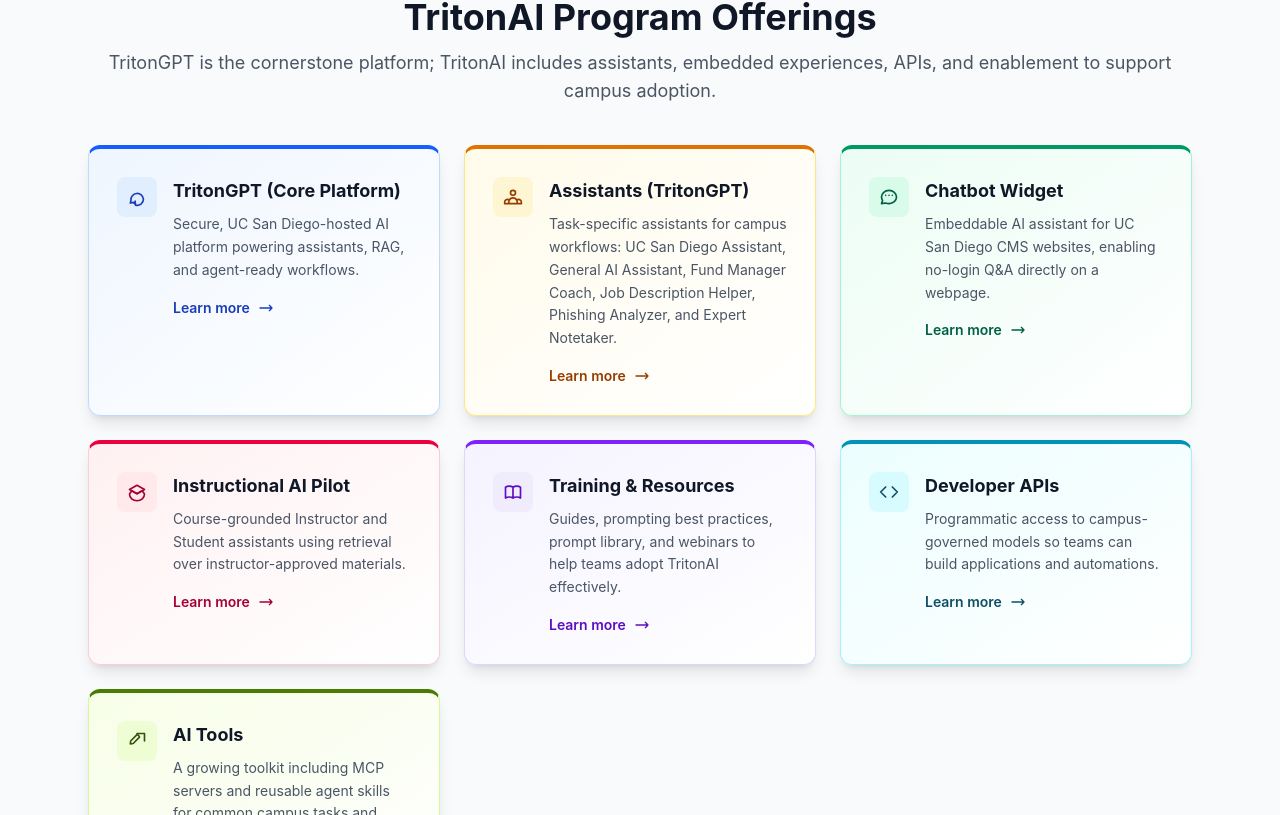
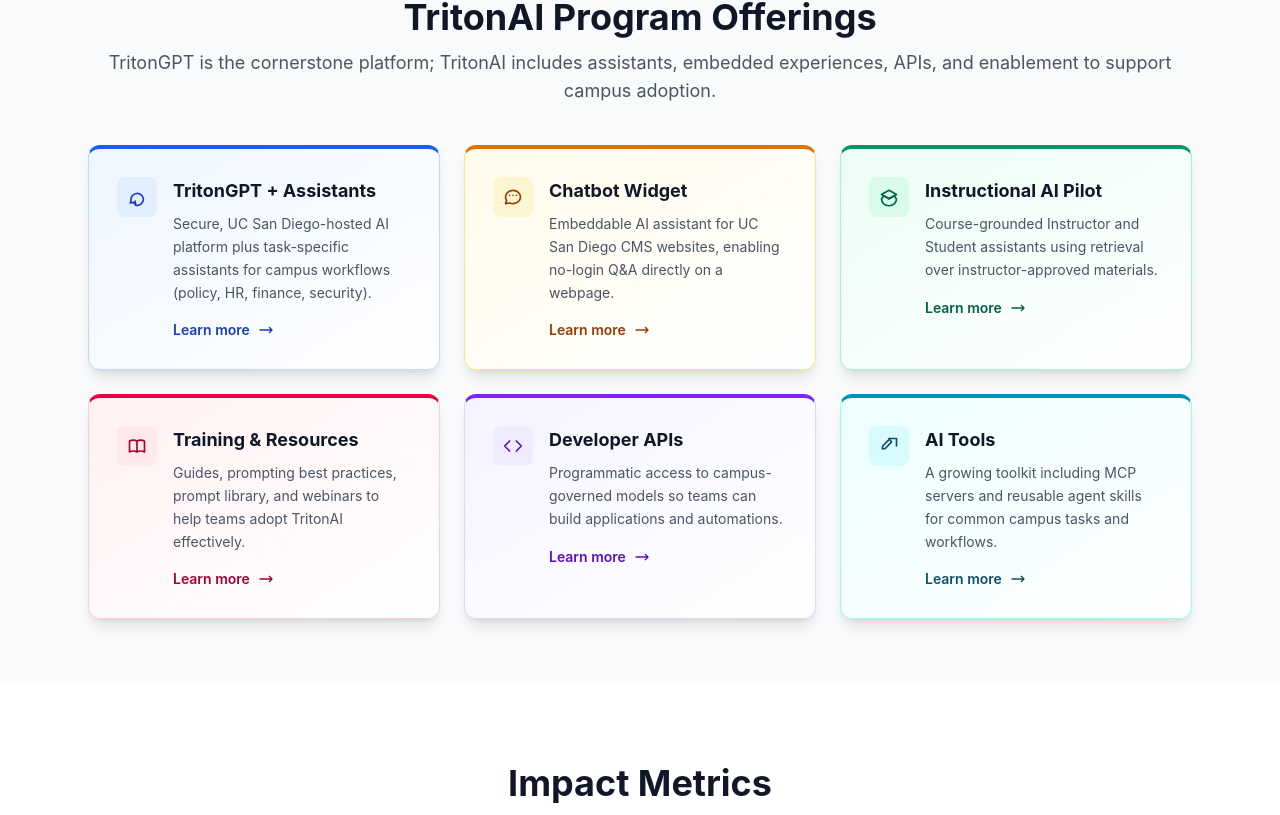
Before and after one commit to bpollak/brettpollak-website, a Next.js app: page /tritongpt in a window 1280 px wide. Shown: the part 1065-1880 px from the top of the page. Built offline with nearby package versions, Linux system fonts and the light colour scheme.

Commit message:
Combine TritonGPT and Assistants offering

```diff
--- a/app/tritongpt/TritonGPTContent.tsx
+++ b/app/tritongpt/TritonGPTContent.tsx
@@ -161,24 +161,13 @@ export default function TritonGPTContent() {
         <div className="grid md:grid-cols-2 lg:grid-cols-3 gap-6">
 	          {[
 	            {
-              title: "TritonGPT (Core Platform)",
+	              title: "TritonGPT + Assistants",
 	              description:
-                "Secure, UC San Diego-hosted AI platform powering assistants, RAG, and agent-ready workflows.",
+	                "Secure, UC San Diego-hosted AI platform plus task-specific assistants for campus workflows (policy, HR, finance, security).",
 	              href: "https://tritonai.ucsd.edu/tritongpt/index.html",
 	              icon: (
 	                <svg className="w-5 h-5" fill="none" stroke="currentColor" viewBox="0 0 24 24">
 	                  <path strokeLinecap="round" strokeLinejoin="round" strokeWidth={2} d="M9.75 17L9 20l-1.5-1.5L4 19.25l.75-3.25a7.5 7.5 0 1115-1.5 7.5 7.5 0 01-9.5 7.25z" />
-                </svg>
-              ),
-            },
-            {
-              title: "Assistants (TritonGPT)",
-              description:
-                "Task-specific assistants for campus workflows: UC San Diego Assistant, General AI Assistant, Fund Manager Coach, Job Description Helper, Phishing Analyzer, and Expert Notetaker.",
-              href: "https://tritonai.ucsd.edu/training-resources/tritongpt/assistants.html",
-              icon: (
-                <svg className="w-5 h-5" fill="none" stroke="currentColor" viewBox="0 0 24 24">
-                  <path strokeLinecap="round" strokeLinejoin="round" strokeWidth={2} d="M17 20h5v-2a3 3 0 00-5.356-1.857M17 20H7m10 0v-2c0-.656-.126-1.283-.356-1.857M7 20H2v-2a3 3 0 015.356-1.857M7 20v-2c0-.656.126-1.283.356-1.857m0 0a5.002 5.002 0 019.288 0M15 7a3 3 0 11-6 0 3 3 0 016 0z" />
 	                </svg>
 	              ),
 	            },
```
Lines whose indentation alone changed are shown as unchanged.
